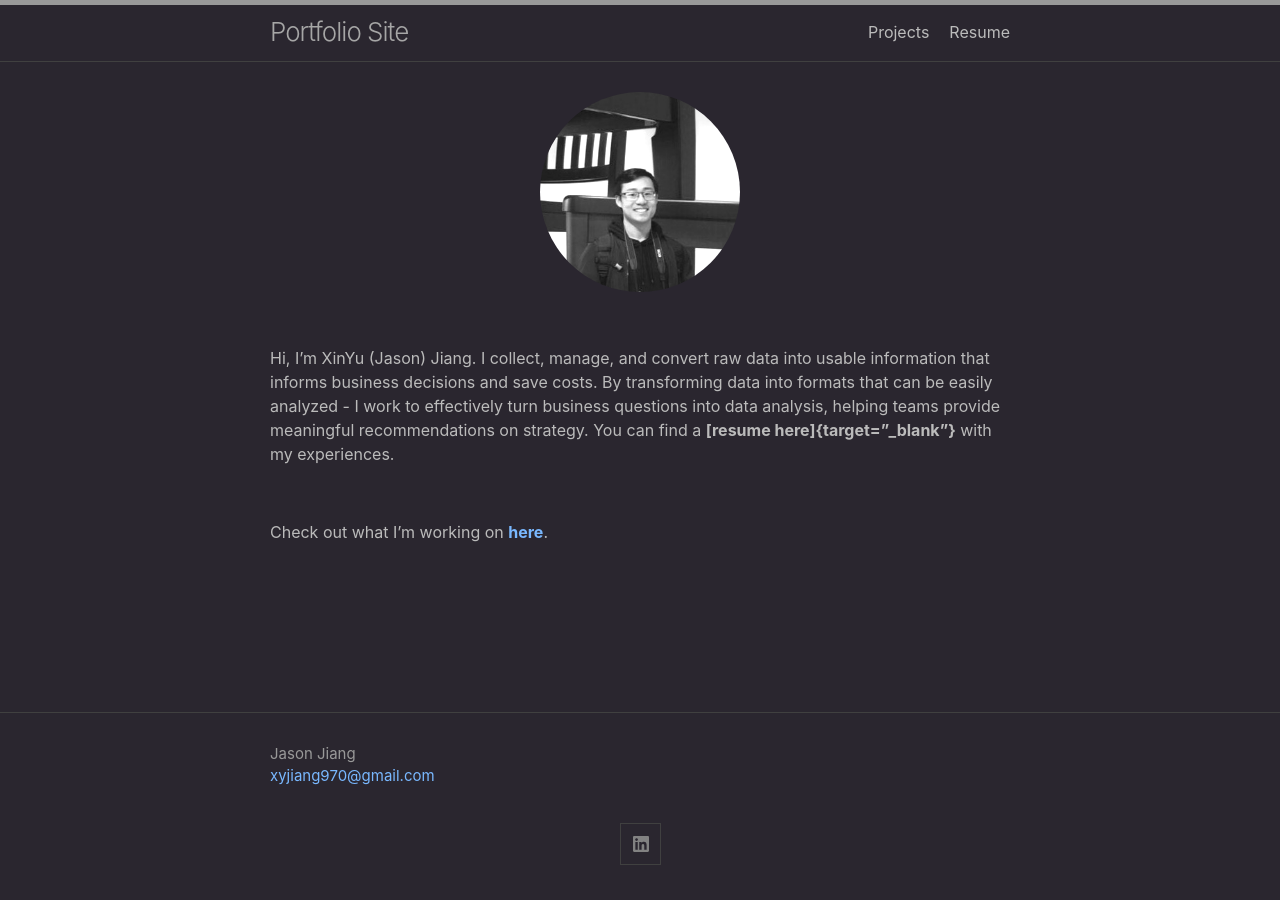
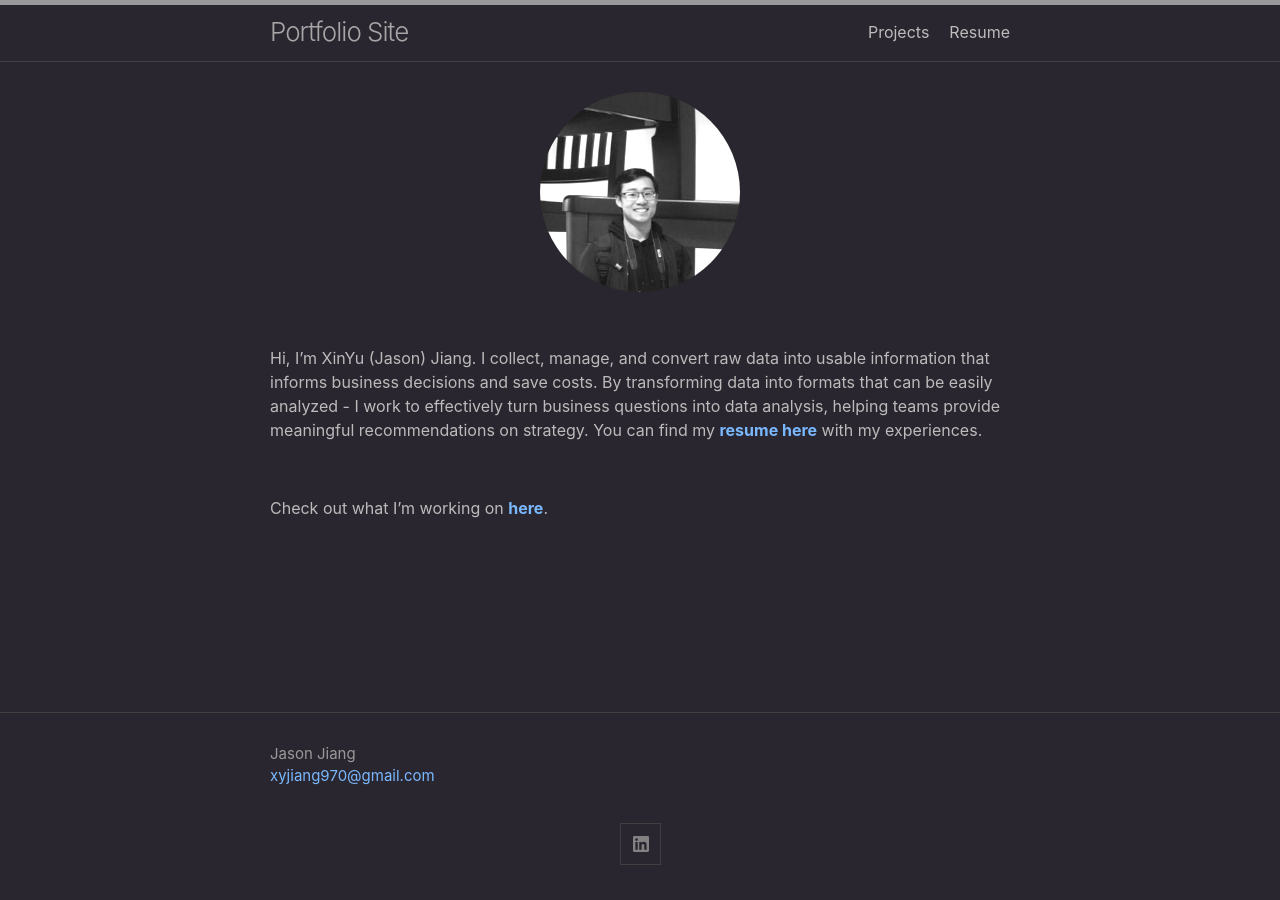
Before and after one commit to xyjiang970/xyjiang970.github.io, a Jekyll site: the page built from index.md, in a window 1280 px wide. Built offline with Jekyll 4.4.1, drawn with Linux system fonts in a browser that asks for light colours.

Commit message:
Update index.md

```diff
--- a/index.md
+++ b/index.md
@@ -8,7 +8,7 @@
 
 <br>
 
-Hi, I’m XinYu (Jason) Jiang. I collect, manage, and convert raw data into usable information that informs business decisions and save costs. By transforming data into formats that can be easily analyzed - I work to effectively turn business questions into data analysis, helping teams provide meaningful recommendations on strategy. You can find a **[resume here]{target="_blank"}** with my experiences.
+Hi, I’m XinYu (Jason) Jiang. I collect, manage, and convert raw data into usable information that informs business decisions and save costs. By transforming data into formats that can be easily analyzed - I work to effectively turn business questions into data analysis, helping teams provide meaningful recommendations on strategy. You can find my <a href="resume/jason_resume.pdf" target="_blank"><b>resume here</b></a> with my experiences.
 
 <br>
 
```
